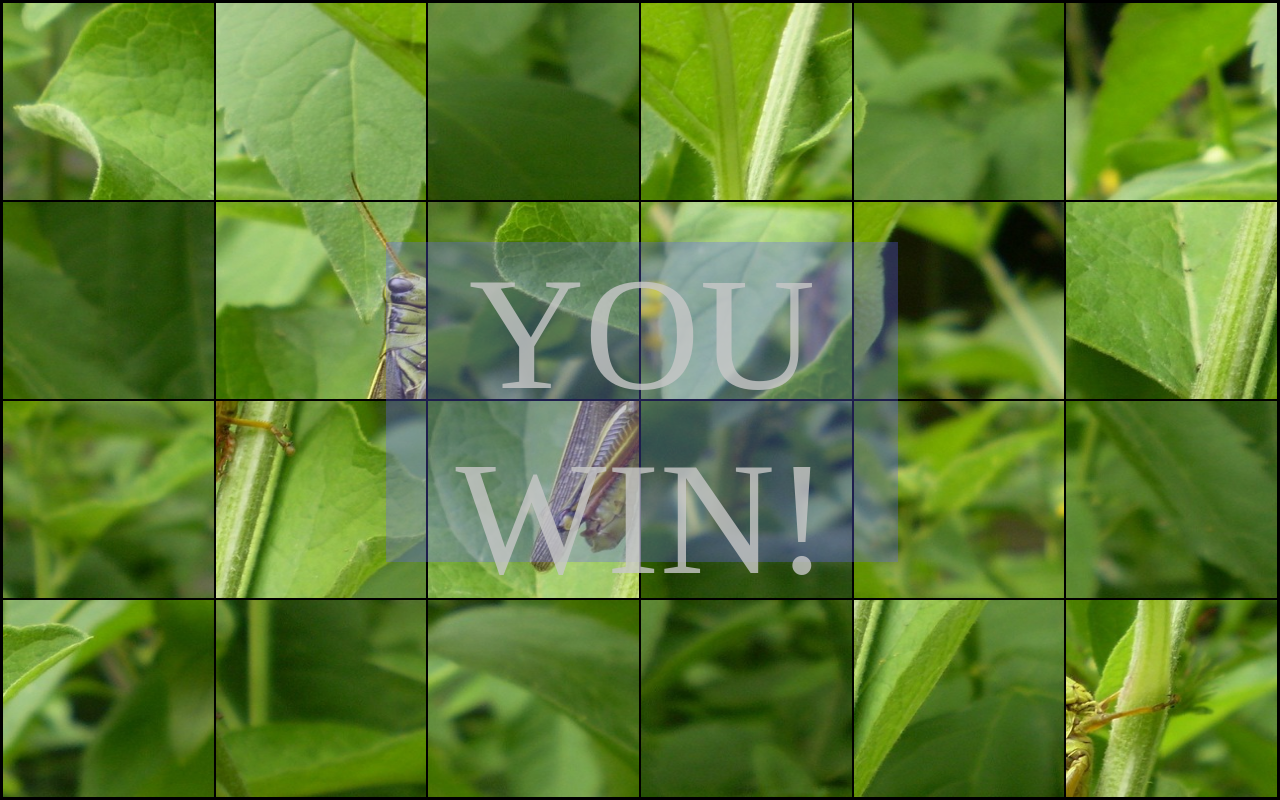
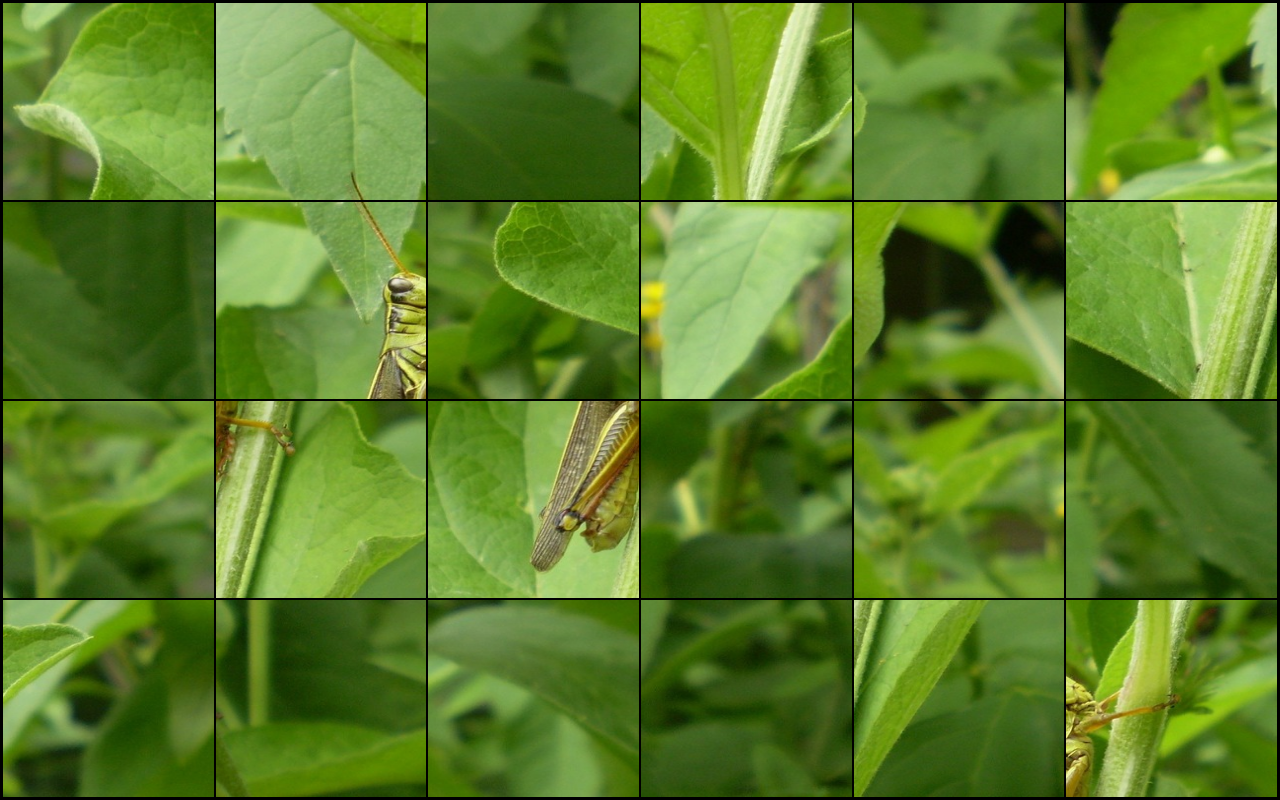
Before and after one commit to sriharsha67/CodeAstra-PuzzleGame, a plain HTML site: page index.html in a window 1280 px wide. Drawn offline with Linux system fonts and the light colour scheme.

Commit message:
Fixed bug with file paths

```diff
--- a/css/main.css
+++ b/css/main.css
@@ -34,7 +34,7 @@ body {
   background: rgba(100, 100, 255, 0.3);
   text-align: center;
   z-index: 2;
-  visibility: visible;
+  visibility: hidden;
 }
 
 #win_text {
--- a/js/puzzle.js
+++ b/js/puzzle.js
@@ -15,7 +15,7 @@ var sortedImages=[];
 var swapStack = [];
 
 for (var i = 0; i < verticalBoxNum*horizontalBoxNum; i++) {
-  image = 'url(../tiles/tile_'+i+'.jpg)'
+  image = 'url(tiles/tile_'+i+'.jpg)'
   sortedImages.push(image);
   shuffledImages.push(image);
 }
```
